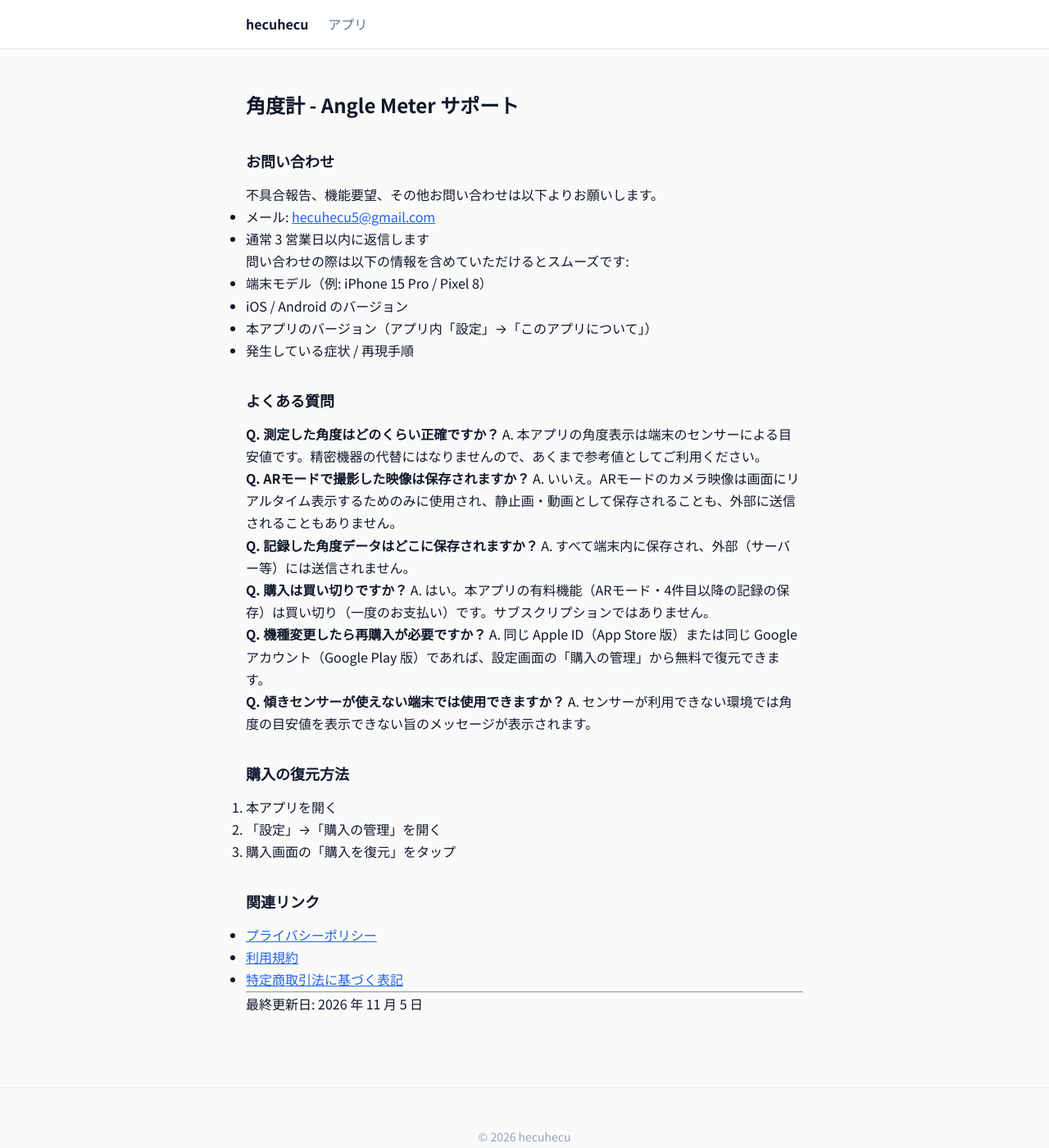
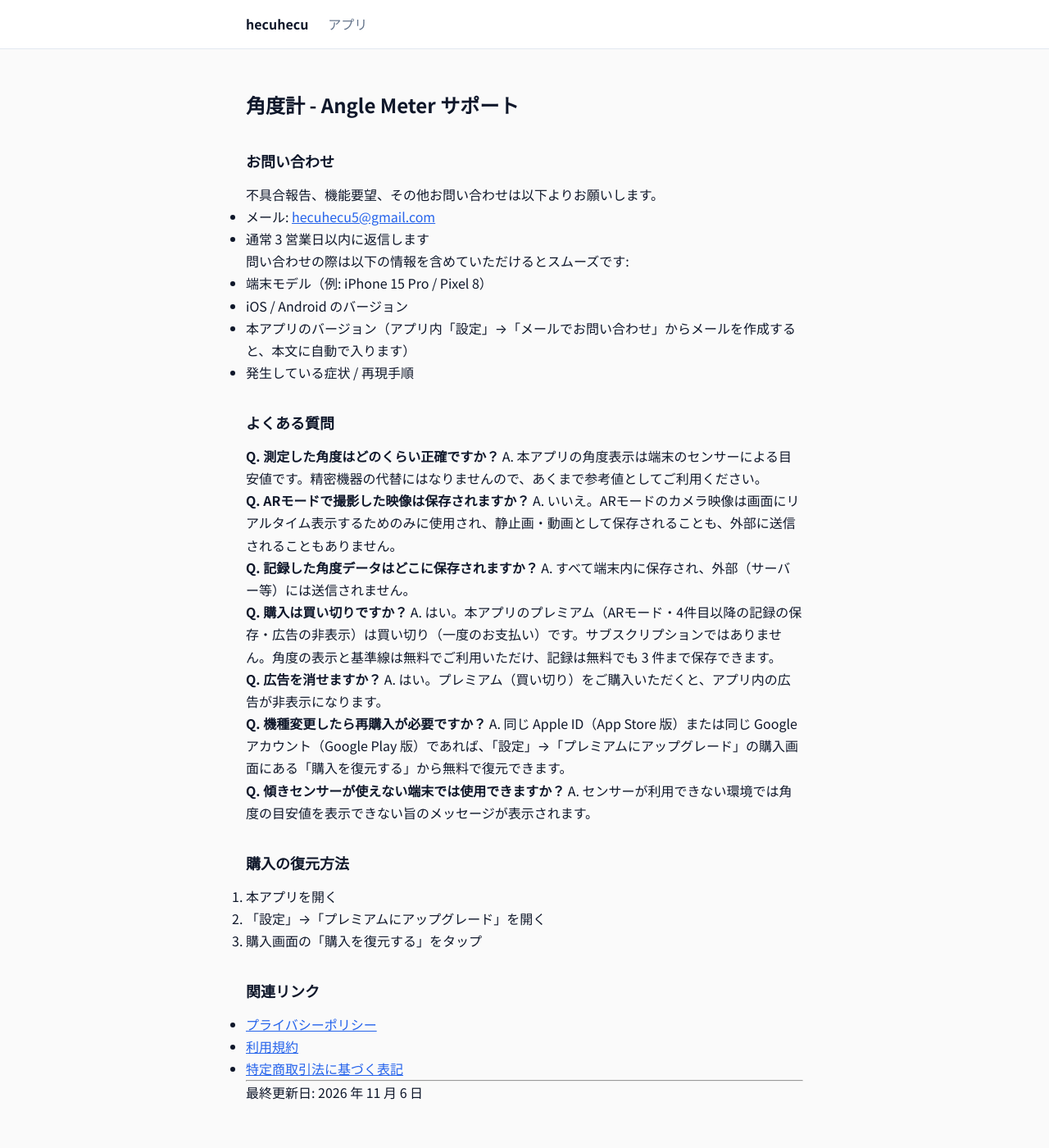
Before and after one commit to hecuhecu/hecuhecu.github.io, a Jekyll site: the page built from apps/angle-meter/support.md, in a window 1280 px wide and 1400 px high. Shown: the whole window at 82% size. Built offline with Jekyll 4.4.1, drawn with Linux system fonts in a browser that asks for light colours.

Commit message:
角度計: 法務ページを実装に合わせる (プレミアムの内容・復元手順・版番号の案内・データ削除・加速度センサー・返金の Google Play・広告の同意)
Co-Authored-By: Claude Opus 5.5 <noreply@anthropic.com>

```diff
--- a/apps/angle-meter/support.md
+++ b/apps/angle-meter/support.md
@@ -17,7 +17,7 @@ published_app: true  # 審査提出時に true へ。false の間は noindex
 問い合わせの際は以下の情報を含めていただけるとスムーズです:
 - 端末モデル（例: iPhone 15 Pro / Pixel 8）
 - iOS / Android のバージョン
-- 本アプリのバージョン（アプリ内「設定」→「このアプリについて」）
+- 本アプリのバージョン（アプリ内「設定」→「メールでお問い合わせ」からメールを作成すると、本文に自動で入ります）
 - 発生している症状 / 再現手順
 
 ## よくある質問
@@ -32,10 +32,13 @@ A. いいえ。ARモードのカメラ映像は画面にリアルタイム表示
 A. すべて端末内に保存され、外部（サーバー等）には送信されません。
 
 **Q. 購入は買い切りですか？**
-A. はい。本アプリの有料機能（ARモード・4件目以降の記録の保存）は買い切り（一度のお支払い）です。サブスクリプションではありません。
+A. はい。本アプリのプレミアム（ARモード・4件目以降の記録の保存・広告の非表示）は買い切り（一度のお支払い）です。サブスクリプションではありません。角度の表示と基準線は無料でご利用いただけ、記録は無料でも 3 件まで保存できます。
+
+**Q. 広告を消せますか？**
+A. はい。プレミアム（買い切り）をご購入いただくと、アプリ内の広告が非表示になります。
 
 **Q. 機種変更したら再購入が必要ですか？**
-A. 同じ Apple ID（App Store 版）または同じ Google アカウント（Google Play 版）であれば、設定画面の「購入の管理」から無料で復元できます。
+A. 同じ Apple ID（App Store 版）または同じ Google アカウント（Google Play 版）であれば、「設定」→「プレミアムにアップグレード」の購入画面にある「購入を復元する」から無料で復元できます。
 
 **Q. 傾きセンサーが使えない端末では使用できますか？**
 A. センサーが利用できない環境では角度の目安値を表示できない旨のメッセージが表示されます。
@@ -43,8 +46,8 @@ A. センサーが利用できない環境では角度の目安値を表示で
 ## 購入の復元方法
 
 1. 本アプリを開く
-2. 「設定」→「購入の管理」を開く
-3. 購入画面の「購入を復元」をタップ
+2. 「設定」→「プレミアムにアップグレード」を開く
+3. 購入画面の「購入を復元する」をタップ
 
 ## 関連リンク
 
@@ -54,4 +57,4 @@ A. センサーが利用できない環境では角度の目安値を表示で
 
 ---
 
-最終更新日: 2026 年 11 月 5 日
+最終更新日: 2026 年 11 月 6 日
```
Also changed, not shown: apps/angle-meter/index.md (+1 -1 lines), apps/angle-meter/privacy.md (+3 -3 lines), apps/angle-meter/terms.md (+4 -4 lines), apps/angle-meter/tokushoho.md (+3 -3 lines).
